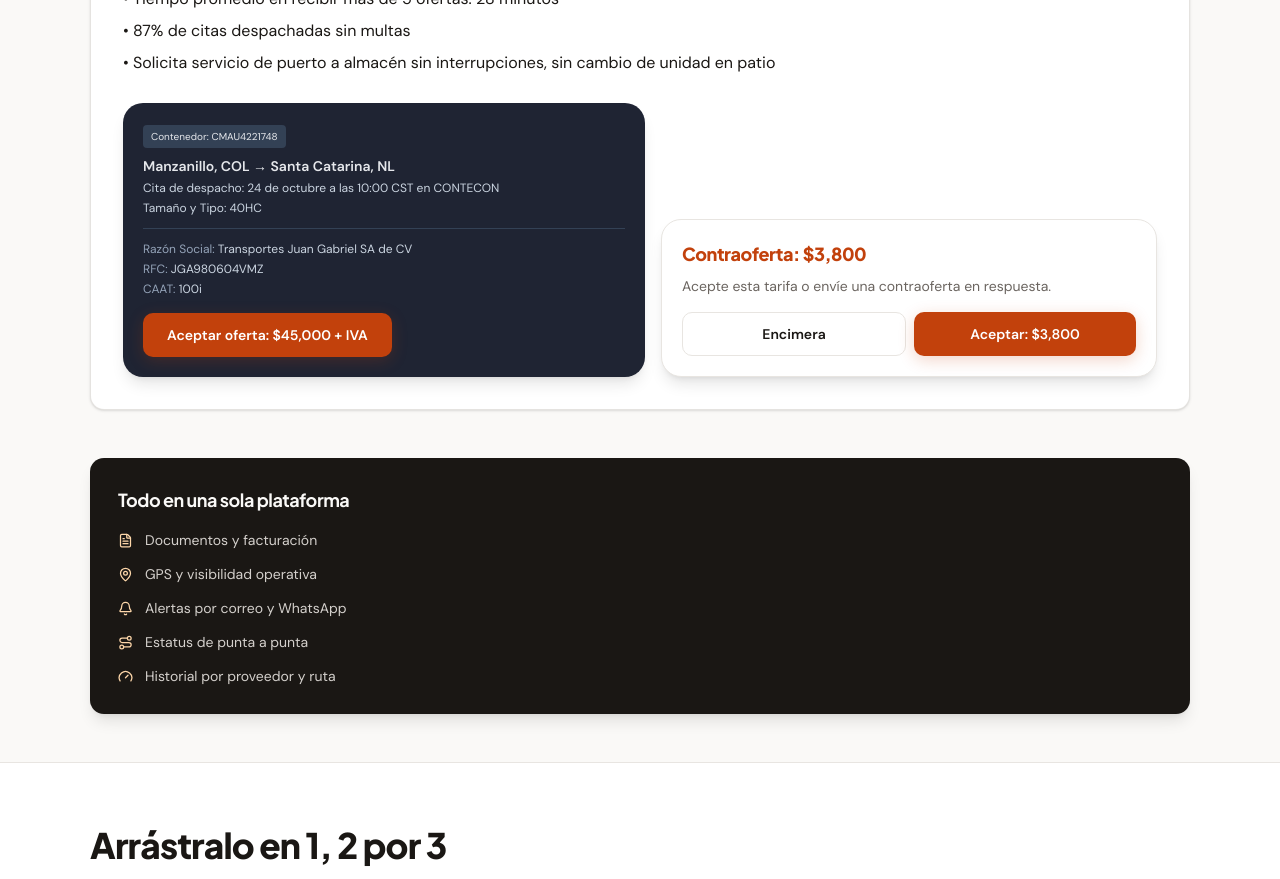
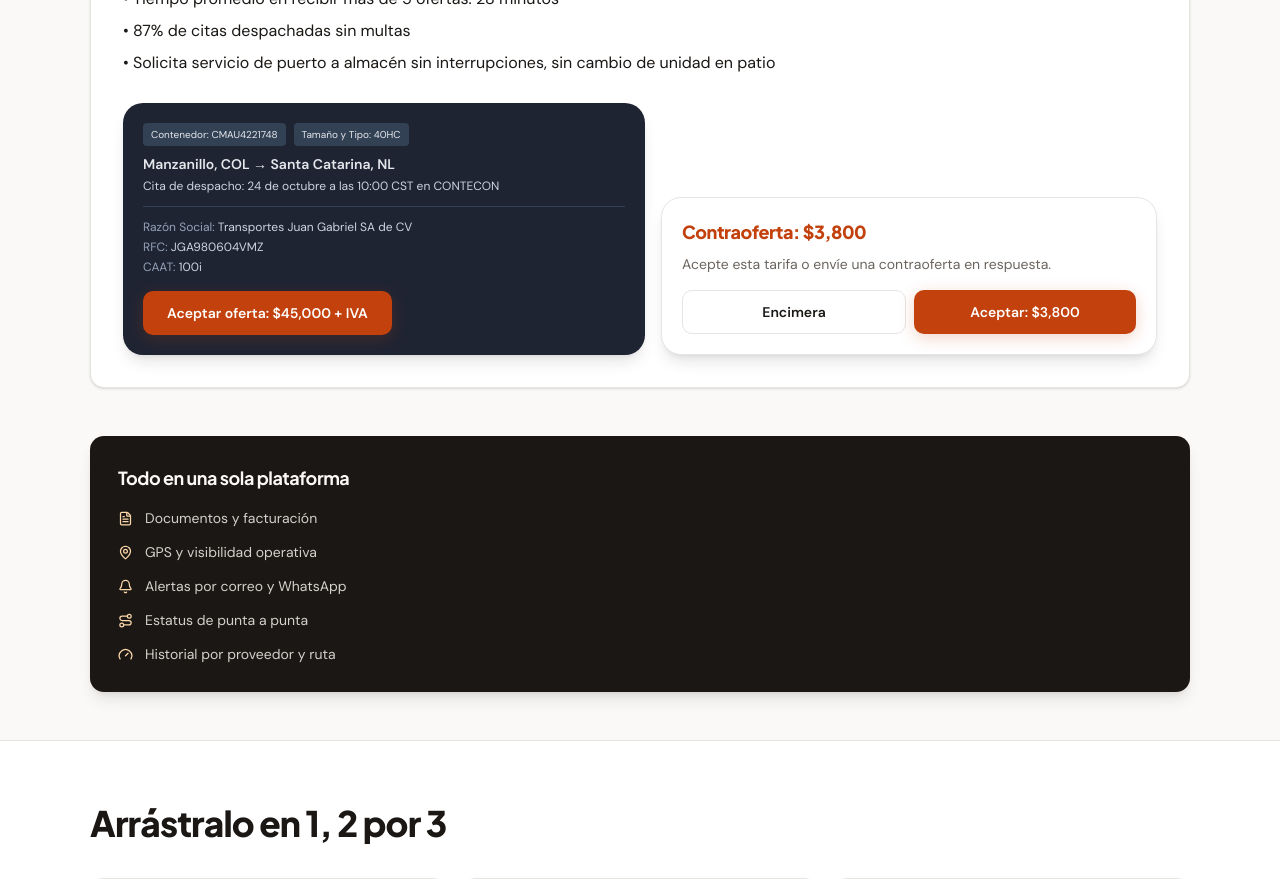
Before and after one commit to apollo-ex/arrastralo, a Next.js app: page /landing in a window 1280 px wide. Shown: the part 1740-2619 px from the top of the page. Built offline with nearby package versions, Linux system fonts and the light colour scheme.

Commit message:
Align Tamaño y Tipo badge beside Contenedor badge

```diff
--- a/app/landing/page.tsx
+++ b/app/landing/page.tsx
@@ -188,10 +188,12 @@ export default function LandingPage() {
 
               <div className="mt-7 grid gap-4 sm:grid-cols-[1fr_.95fr] items-end">
                 <div className="rounded-xl bg-[#1f2433] text-[#e5e7eb] p-4 sm:p-5 shadow-lg">
-                  <span className="inline-block text-[10px] mb-2 rounded px-2 py-1 bg-[#334155]">Contenedor: CMAU4221748</span>
+                  <div className="flex flex-wrap gap-2 mb-2">
+                    <span className="inline-block text-[10px] rounded px-2 py-1 bg-[#334155]">Contenedor: CMAU4221748</span>
+                    <span className="inline-block text-[10px] rounded px-2 py-1 bg-[#334155]">Tamaño y Tipo: 40HC</span>
+                  </div>
                   <p className="font-semibold text-sm">Manzanillo, COL → Santa Catarina, NL</p>
                   <p className="text-xs text-[#cbd5e1] mt-1">Cita de despacho: 24 de octubre a las 10:00 CST en CONTECON</p>
-                  <p className="text-xs text-[#cbd5e1] mt-1">Tamaño y Tipo: 40HC</p>
 
                   <div className="mt-3 border-t border-[#334155] pt-3 text-xs text-[#cbd5e1] space-y-1">
                     <p><span className="text-[#94a3b8]">Razón Social:</span> Transportes Juan Gabriel SA de CV</p>
```
